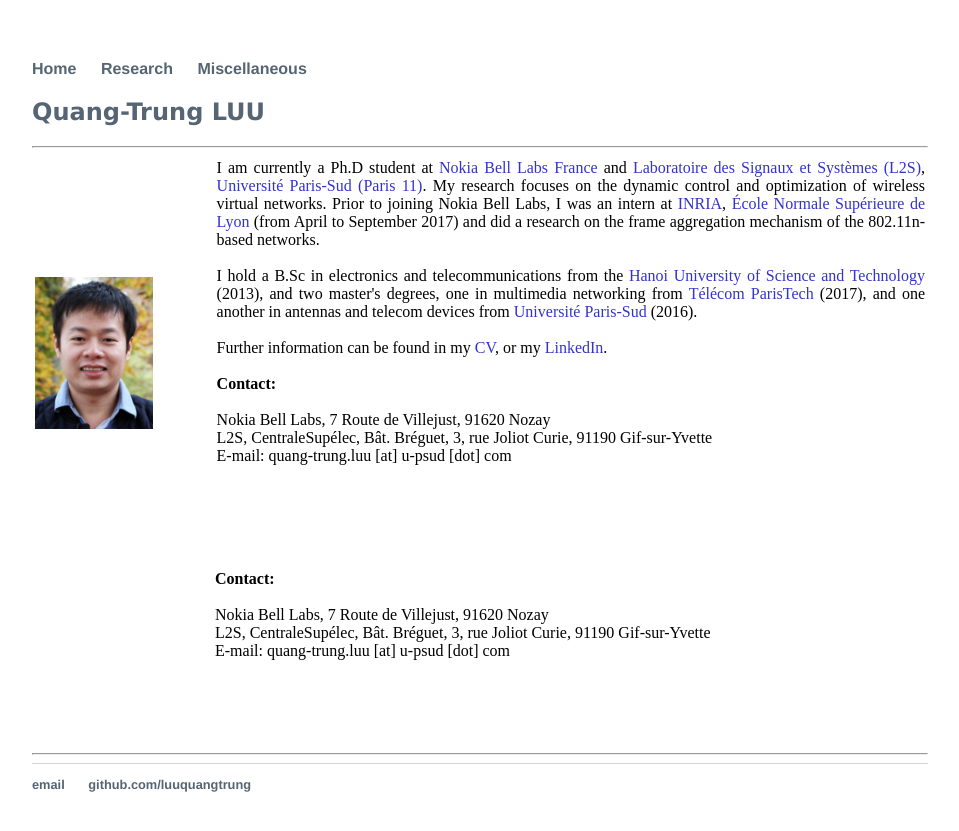
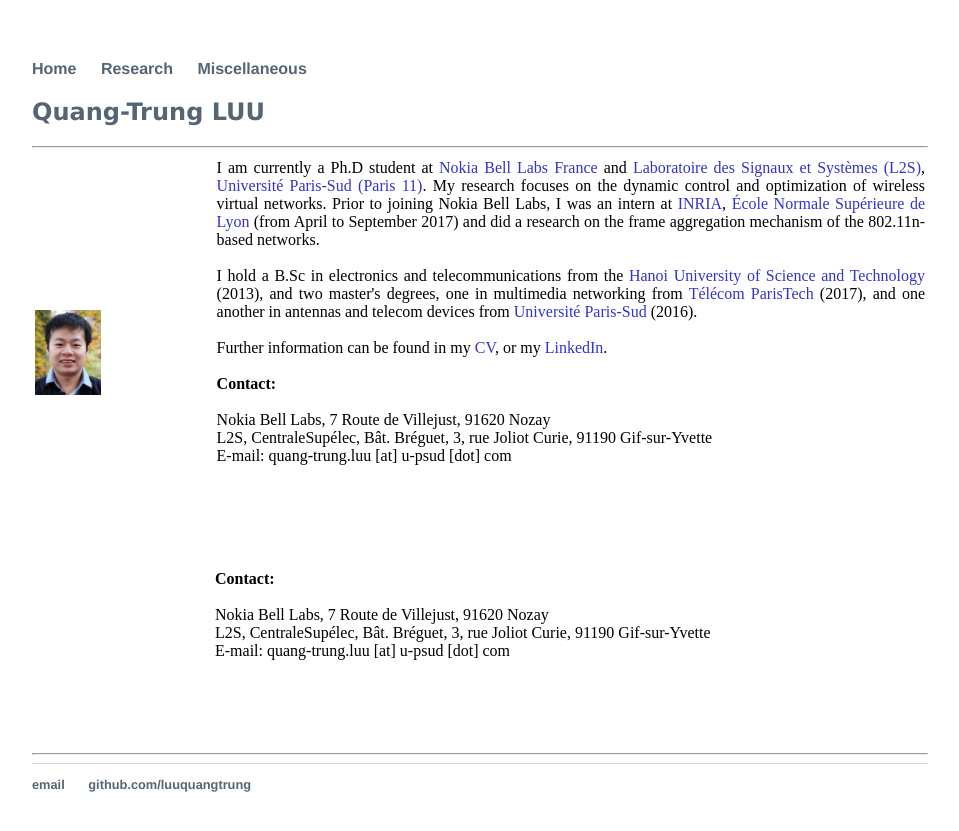
Before and after one commit to luuquangtrung/luuquangtrung.github.io_v1, a Jekyll site: the page built from index.html, in a window 1280 px wide. Shown: the top 831 px of the page, without its empty margins (160-1119 px from the left). Built offline with Jekyll 4.4.1, drawn with Linux system fonts in a browser that asks for light colours.

Commit message:
Update index.html

```diff
--- a/index.html
+++ b/index.html
@@ -14,7 +14,7 @@
 <table width = "100%"; align = left">
    <tr >
         <td width="15%" align = "justify">
-        	<img style="display:block;" width = "90%" src = "/asset/profile/cv3_small.jpg">
+        	<img style="display:block;" width = "50%" src = "/asset/profile/cv3_small.jpg">
         </td>
 
         <td width="5%" align = "center"> </td>
```
